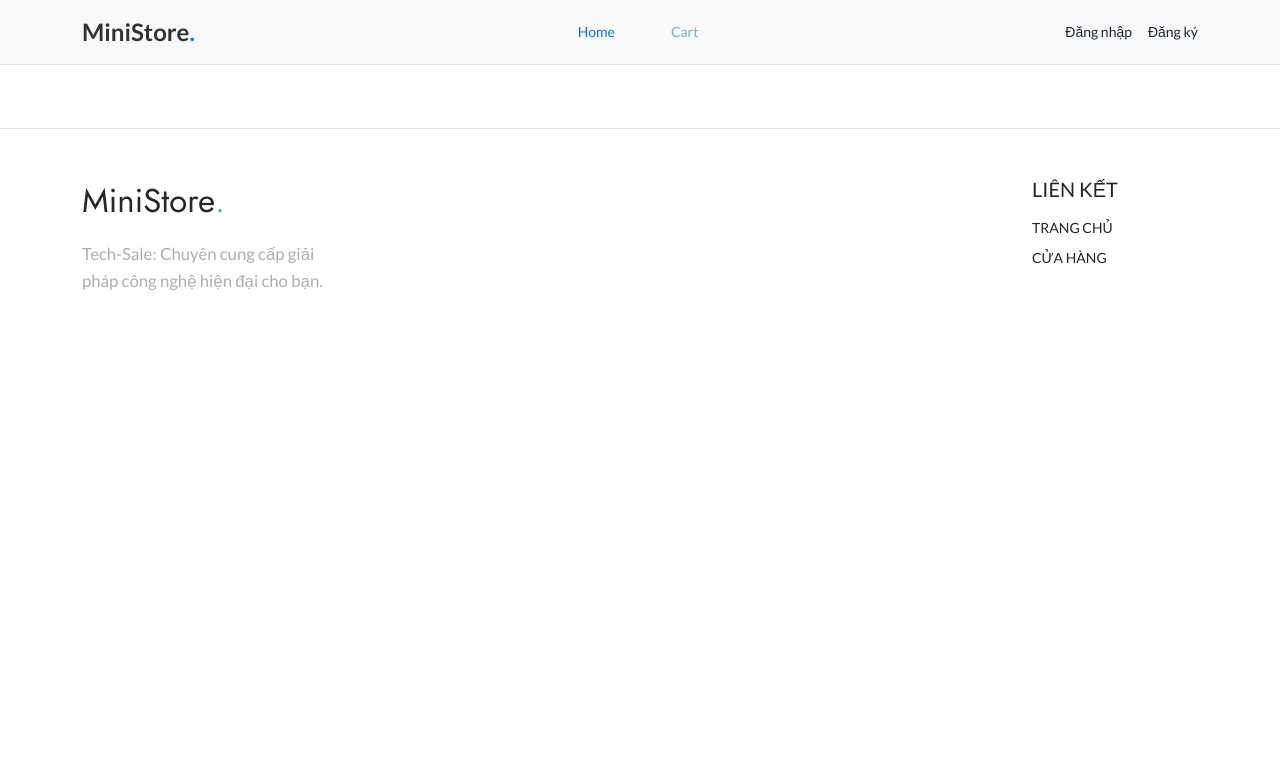
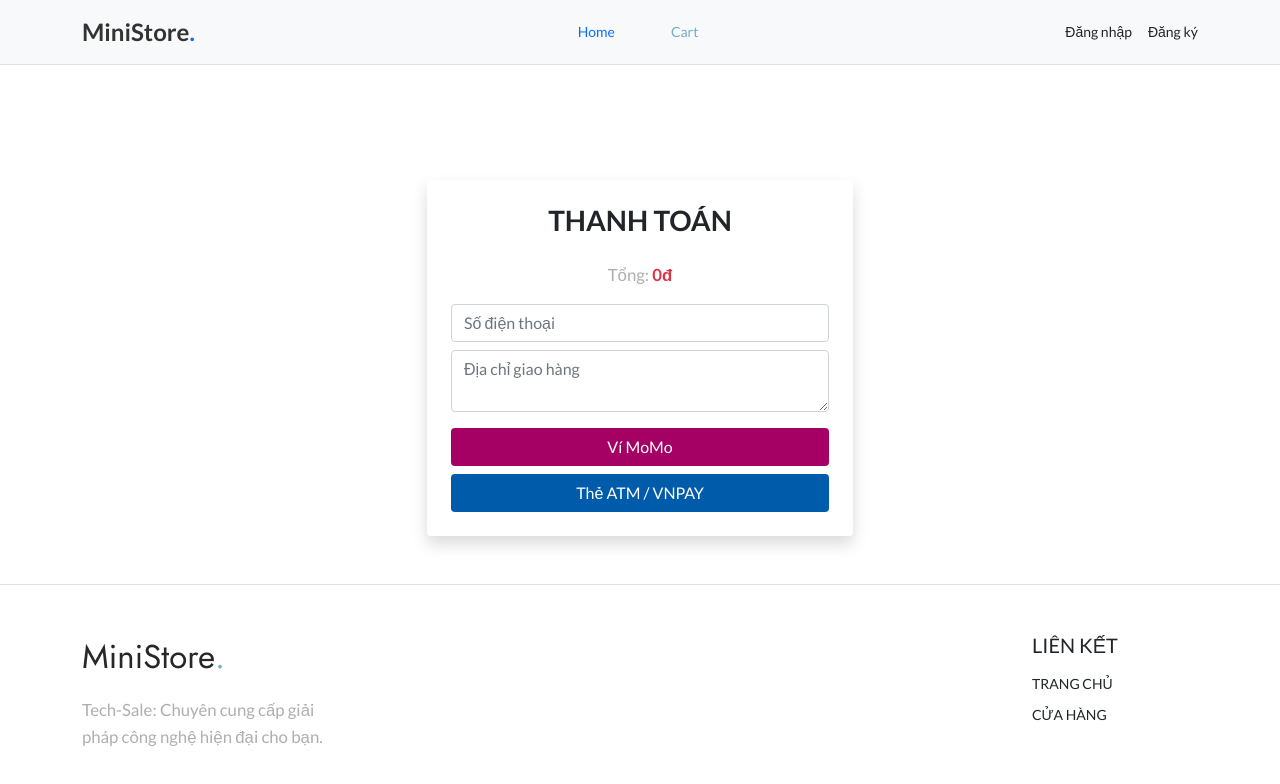
Before and after one commit to ViperTricks/tech-sale, a React (Vite) app: page /tech-sale/checkout in a window 1280 px wide. Shown: the top 784 px of the page. Built offline with nearby package versions, Linux system fonts and the light colour scheme; no server answers.

Commit message:
<Route path=/checkout element={<Checkout />} />

```diff
--- a/src/App.jsx
+++ b/src/App.jsx
@@ -93,6 +93,7 @@ function App() {
     localStorage.removeItem("token");
     setUser(null);
     setCartCount(0); // 🔥 reset cart
+    toast.info("Đăng xuất thành công");
     navigate("/");
   };
 
@@ -180,6 +181,7 @@ function App() {
             path="/product/:id"
             element={<ProductDetail addToCart={addToCart} />}
           />
+          <Route path="/checkout" element={<Checkout />} />
         </Routes>
       </main>
       {/* --- FOOTER --- */}
--- a/src/pages/Cart.jsx
+++ b/src/pages/Cart.jsx
@@ -1,14 +1,15 @@
 import { useEffect, useState } from 'react';
-import { useNavigate } from 'react-router-dom'; // 1. Thêm dòng này
+import { useNavigate } from 'react-router-dom';
 import API from '../api';
-import { toast } from 'react-toastify'; // 2. Thêm dòng này
+import { toast } from 'react-toastify';
 
 export default function Cart() {
   const [cartItems, setCartItems] = useState([]);
   const [loading, setLoading] = useState(true);
+  const navigate = useNavigate();
   const getAuthHeaders = () => {
     const token = localStorage.getItem("token");
-
+    if (!token) return {};
     return {
       "Content-Type": "application/json",
       "Authorization": `Bearer ${token}`
@@ -45,18 +46,28 @@ export default function Cart() {
     }
     // Gửi kèm totalBill sang trang Checkout thông qua state
     navigate('/checkout', { state: { totalAmount: totalBill } });
+    localStorage.setItem("checkoutAmount", totalBill);
   };
 
+  const [updating, setUpdating] = useState(false);
+
   const handleUpdateQuantity = async (product_id, change) => {
+    if (updating) return;
+
     try {
+      setUpdating(true);
+
       await fetch(`${API}/cart/update`, {
         method: 'POST',
         headers: getAuthHeaders(),
         body: JSON.stringify({ product_id, change })
       });
+
       fetchCart();
     } catch (error) {
       console.error(error);
+    } finally {
+      setUpdating(false);
     }
   };
 
--- a/src/pages/Checkout.jsx
+++ b/src/pages/Checkout.jsx
@@ -15,7 +15,17 @@ const Checkout = () => {
         const endpoint = type === 'MOMO' ? '/orders/create-momo' : '/orders/create-vnpay';
 
         try {
-            const res = await axios.post(`http://localhost:3000${endpoint}`, { amount: totalAmount });
+            const token = localStorage.getItem("token");
+
+            const res = await axios.post(
+                `http://localhost:3000${endpoint}`,
+                { amount: totalAmount },
+                {
+                    headers: {
+                        Authorization: `Bearer ${token}`
+                    }
+                }
+            );
 
             if (res.data && res.data.payUrl) {
                 localStorage.setItem('tempOrder', JSON.stringify({ ...info, method: type }));
@@ -35,13 +45,13 @@ const Checkout = () => {
             <div className="card p-4 shadow border-0">
                 <h3 className="text-center fw-bold mb-4">THANH TOÁN</h3>
                 <p className="text-center">Tổng: <b className="text-danger">{new Intl.NumberFormat('vi-VN').format(totalAmount)}đ</b></p>
-                <input className="form-control mb-2" placeholder="Số điện thoại" onChange={e => setInfo({...info, phone: e.target.value})} />
-                <textarea className="form-control mb-3" placeholder="Địa chỉ giao hàng" onChange={e => setInfo({...info, address: e.target.value})} />
+                <input className="form-control mb-2" placeholder="Số điện thoại" onChange={e => setInfo({ ...info, phone: e.target.value })} />
+                <textarea className="form-control mb-3" placeholder="Địa chỉ giao hàng" onChange={e => setInfo({ ...info, address: e.target.value })} />
 
-                <button onClick={() => handlePayment('MOMO')} className="btn w-100 mb-2 text-white" style={{backgroundColor: '#A50064'}} disabled={loading}>
+                <button onClick={() => handlePayment('MOMO')} className="btn w-100 mb-2 text-white" style={{ backgroundColor: '#A50064' }} disabled={loading}>
                     Ví MoMo
                 </button>
-                <button onClick={() => handlePayment('VNPAY')} className="btn w-100 text-white" style={{backgroundColor: '#005baa'}} disabled={loading}>
+                <button onClick={() => handlePayment('VNPAY')} className="btn w-100 text-white" style={{ backgroundColor: '#005baa' }} disabled={loading}>
                     Thẻ ATM / VNPAY
                 </button>
             </div>
--- a/src/pages/Profile.jsx
+++ b/src/pages/Profile.jsx
@@ -8,7 +8,7 @@ function Profile() {
     const localUser = JSON.parse(localStorage.getItem("user"));
 
     if (localUser) {
-      fetch(`${API}/user/${localUser.id}`)
+      fetch(`${API}/auth/${localUser.id}`)
         .then(res => res.json())
         .then(data => setUser(data));
     }
```
